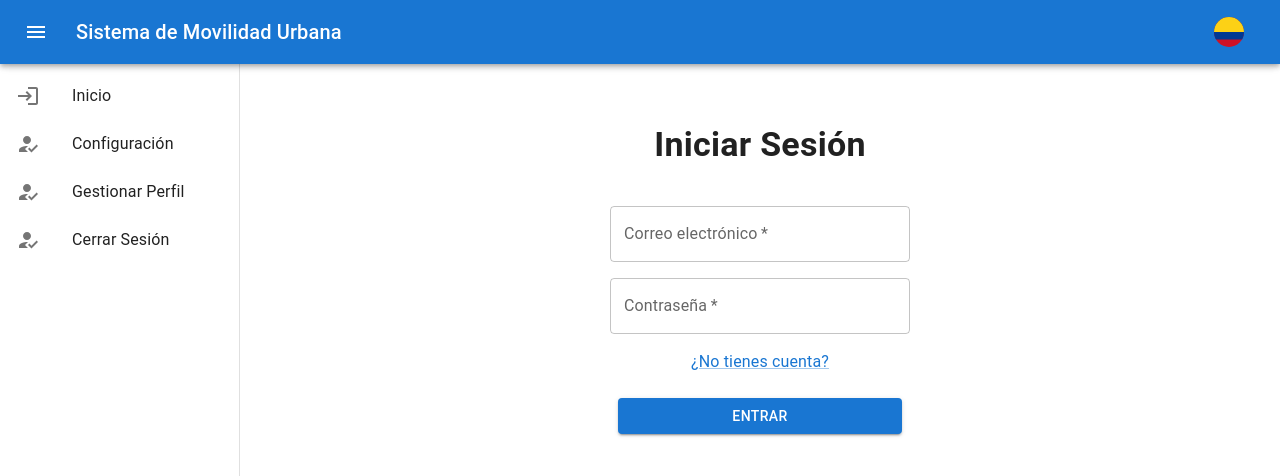
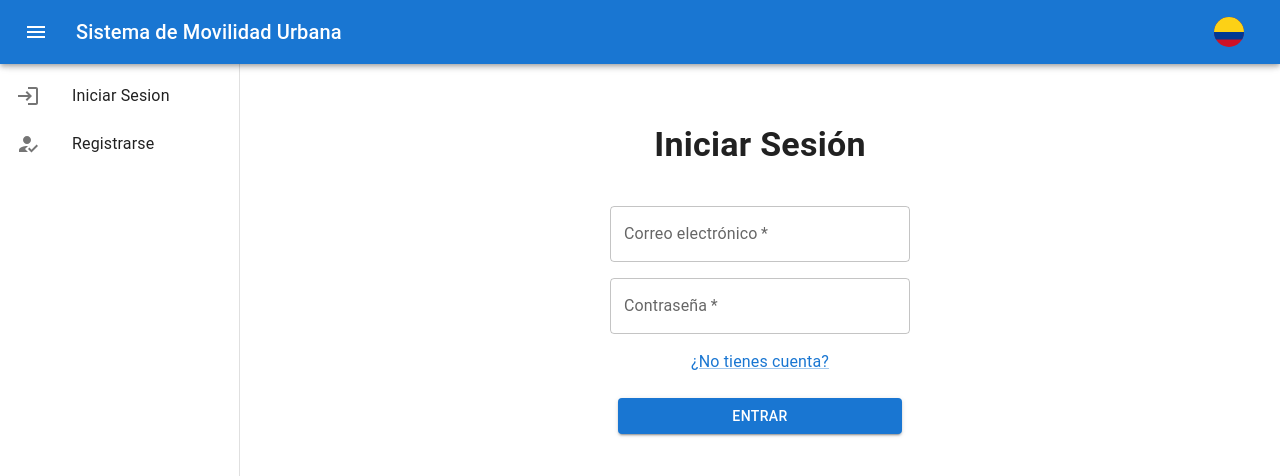
Before and after one commit to CodeF-ctory2023/front, a Next.js app: page /Security/login in a window 1280 px wide. Shown: the top 476 px of the page. Built offline with nearby package versions, Linux system fonts and the light colour scheme; no server answers.

Commit message:
fix: :bug: Fix user role types and sidebar

```diff
--- a/components/Security/Authenticator.tsx
+++ b/components/Security/Authenticator.tsx
@@ -18,7 +18,7 @@ type AuthContextType = {
   user: {
     name?: string;
     email?: string;
-    role?: 'user' | 'driver' | 'admin';
+    role?: ('USER' | 'DRIVER' | 'ADMIN')[];
   };
   token: string;
   setUserData: (data: object) => void;
--- a/components/Security/sidebar.jsx
+++ b/components/Security/sidebar.jsx
@@ -13,20 +13,30 @@ import {
 import LoginIcon from '@mui/icons-material/Login';
 import HowToRegIcon from '@mui/icons-material/HowToReg';
 import { useRouter } from 'next/navigation';
+import { useAuth } from '@/hooks/Security/useAuth';
 
 const drawerWidth = 240;
 
 export const Sidebar = () => {
   const router = useRouter();
 
-  const user = 'driver'; // <--- Aquí se debe colocar la obtención del rol del usuario
+  const auth = useAuth();
+
+  const user = auth.isAuthenticated ? auth.user.role[0] : 'none';
 
   const lista_users = {
-    'none': ['Iniciar Sesion', 'Registrarse'],
-    'user': ['Inicio', 'Configuración', 'Gestionar Perfil', 'Cerrar Sesión'],
-    'driver': ['Inicio', 'Configuración', 'Gestionar Perfil', 'Cerrar Sesión'],
-    'admin': ['Inicio', 'Configuración', 'Gestionar Perfil', 'Cerrar Sesión', 'Gestionar Usuarios', 'Gestionar Roles'],
-  }
+    none: ['Iniciar Sesion', 'Registrarse'],
+    USER: ['Inicio', 'Configuración', 'Gestionar Perfil', 'Cerrar Sesión'],
+    DRIVER: ['Inicio', 'Configuración', 'Gestionar Perfil', 'Cerrar Sesión'],
+    ADMIN: [
+      'Inicio',
+      'Configuración',
+      'Gestionar Perfil',
+      'Cerrar Sesión',
+      'Gestionar Usuarios',
+      'Gestionar Roles',
+    ],
+  };
 
   return (
     <Drawer
@@ -40,27 +50,23 @@ export const Sidebar = () => {
       <Toolbar />
       <Box sx={{ overflow: 'auto' }}>
         <List>
-          {lista_users[user].map((text, index) => (
+          {user &&
+            lista_users[user].map((text, index) => (
               <ListItem
                 key={text}
                 disablePadding
                 onClick={() => {
                   if (index === 0) {
                     router.push(`/Security/${user}/inicio`);
-                }
-                else if(index === 1){
+                  } else if (index === 1) {
                     router.push(`/Security/${user}/configuracion`);
-                }
-                else if(index === 2){
+                  } else if (index === 2) {
                     router.push(`/Security/${user}/perfil`);
-                }
-                else if(index === 3){
+                  } else if (index === 3) {
                     router.push(`/Security/login`);
-                }
-                else if(index === 4){
+                  } else if (index === 4) {
                     router.push(`/Security/${user}/usuarios`);
-                }
-                else if(index === 5){
+                  } else if (index === 5) {
                     router.push(`/Security/${user}/roles`);
                   }
                 }}
```
Lines whose indentation alone changed are shown as unchanged.
